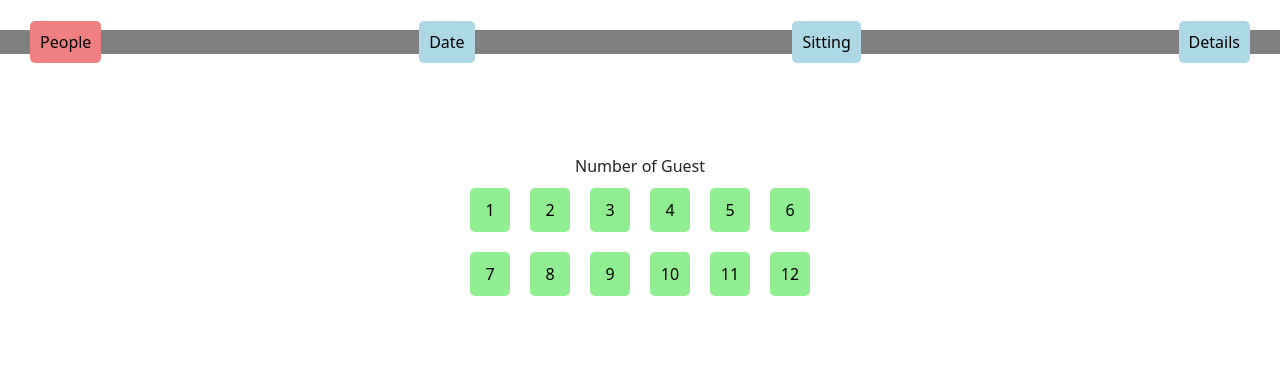
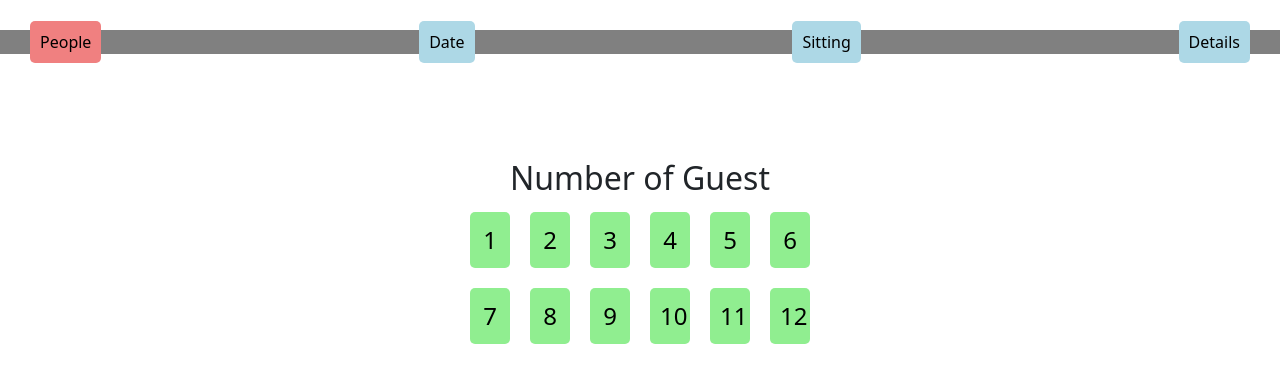
Before and after one commit to Josh8011/reservation, a React (Create React App) app: page / in a window 1280 px wide. Shown: the top 382 px of the page. Built offline with nearby package versions, Linux system fonts and the light colour scheme; no server answers.

Commit message:
people css font size

```diff
--- a/src/pages/Css/People.css
+++ b/src/pages/Css/People.css
@@ -5,6 +5,7 @@
     align-items: center;
     justify-content: center;
     text-align: center;
+    font-size: 32px;
 }
 .PeopleSelectionContainer{
     display: flex;
@@ -12,4 +13,5 @@
     justify-content: center;
     align-items: center;
     flex-wrap: wrap;
+    font-size: 24px;
 }
```
